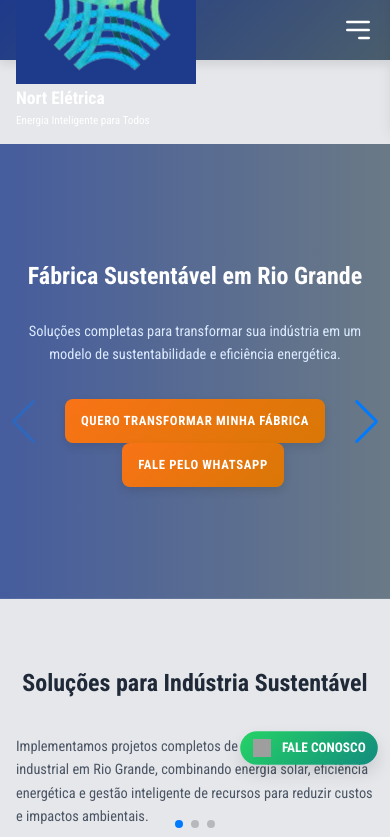
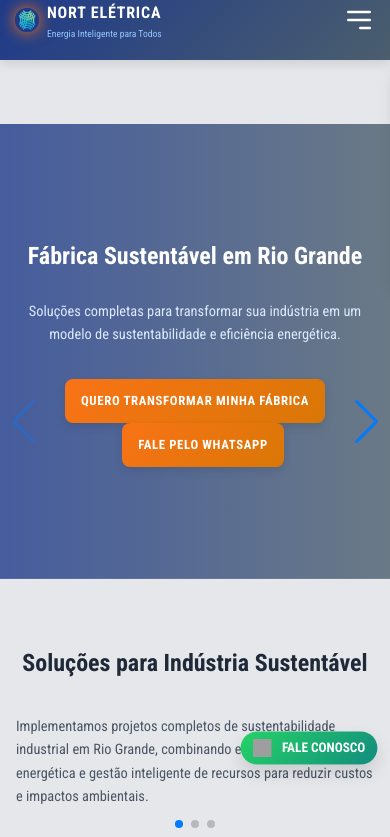
Before and after one commit to Tldyi/norteeletricasite, a website: page public/desta-fabrica-sustentavel.html in a window 390 px wide. Shown: the top 837 px of the page. Drawn offline with nearby package versions, Linux system fonts and the light colour scheme; grey boxes are pictures that could not be loaded.

Commit message:
destaque-fabrica-sustentavel

```diff
--- a/public/desta-fabrica-sustentavel.html
+++ b/public/desta-fabrica-sustentavel.html
@@ -65,6 +65,57 @@
       background: rgba(30, 58, 138, 0.95);
       border-bottom: 2px solid var(--energy-orange);
     }
+    .header-container {
+      display: flex;
+      justify-content: space-between;
+      align-items: center;
+      width: 100%;
+      max-width: 1200px;
+      margin: 0 auto;
+      padding: 0 15px;
+    }
+    .header-branding {
+      display: flex;
+      align-items: center;
+      gap: 0.5rem;
+      max-width: 300px;
+    }
+    .header-branding img {
+      width: 2rem;
+      height: 2rem;
+      transition: transform 0.3s ease;
+      flex-shrink: 0;
+      box-shadow: 0 0 15px var(--energy-orange);
+      border-radius: 50%;
+    }
+    .header-branding img:hover {
+      transform: scale(1.1);
+    }
+    .header-branding .branding-text {
+      display: flex;
+      flex-direction: column;
+      overflow: hidden;
+    }
+    .header-branding h1 {
+      font-family: 'Roboto Condensed', sans-serif;
+      font-weight: 700;
+      font-size: 1.3rem;
+      color: white;
+      margin: 0;
+      letter-spacing: 0.05em;
+      text-transform: uppercase;
+      white-space: nowrap;
+      overflow: hidden;
+      text-overflow: ellipsis;
+    }
+    .header-branding p {
+      font-size: 0.7rem;
+      color: #93c5fd;
+      margin: 0;
+      white-space: nowrap;
+      overflow: hidden;
+      text-overflow: ellipsis;
+    }
     .btn-modern {
       background: linear-gradient(135deg, var(--energy-orange), var(--solar-yellow));
       color: white;
@@ -115,13 +166,26 @@
     }
     .whatsapp-button img { width: 28px; height: 28px; margin-right: 10px; }
     footer { background: linear-gradient(135deg, var(--dark-blue), var(--industrial-gray)); }
-    /* Estilo do Menu Mobile */
     #mobile-menu {
       background: var(--industrial-gray);
+      width: 100%;
+      max-width: 100vw;
       transform: translateX(100%);
+      top: 80px;
+      transition: transform 0.3s ease-in-out;
     }
-    #mobile-menu.open {
-      transform: translateX(0);
+    #mobile-menu.open { transform: translateX(0); }
+    #mobile-menu .flex {
+      padding: 1rem;
+      gap: 1rem;
+    }
+    #mobile-menu a {
+      font-size: 1rem;
+      color: white;
+      transition: color 0.3s ease;
+    }
+    #mobile-menu a:hover {
+      color: var(--energy-orange);
     }
     .service-card {
       background: white;
@@ -136,10 +200,12 @@
       box-shadow: var(--shadow-md);
     }
     @media (max-width: 768px) {
+      body { padding-top: 60px; }
       header { height: 60px; }
-      .header-branding { max-width: 180px; }
-      .header-branding h1 { font-size: 1.1rem; }
-      .header-branding p { font-size: 0.7rem; }
+      .header-branding { max-width: 200px; }
+      .header-branding h1 { font-size: 1rem; }
+      .header-branding p { font-size: 0.6rem; }
+      .header-branding img { width: 1.5rem; height: 1.5rem; }
       .whatsapp-button, .scroll-top-button {
         padding: 6px 12px;
         font-size: 0.8rem;
@@ -147,7 +213,7 @@
       .whatsapp-button { bottom: 80px; right: 15px; }
       .scroll-top-button { bottom: 15px; right: 15px; }
       .whatsapp-button img { width: 18px; height: 18px; }
-      /* Ajustes de conteúdo */
+      #mobile-menu { top: 60px; }
       .hero-section h1 { font-size: 1.5rem; }
       .hero-section p { font-size: 0.9rem; }
       .btn-modern { padding: 8px 16px; font-size: 0.8rem; }
@@ -176,32 +242,32 @@
 
   <!-- Header -->
   <header class="text-white">
-    <div class="container mx-auto px-4 flex justify-between items-center h-full">
+    <div class="header-container">
       <div class="header-branding">
-        <img src="/assets/icone-nort-eletrica.webp" alt="Ícone da Nort Elétrica" loading="lazy">
-        <div>
+        <img src="/assets/icone-nort-eletrica.webp" alt="Ícone da Nort Elétrica" class="w-8 h-8 md:w-10 md:h-10" loading="lazy">
+        <div class="branding-text">
           <h1 onclick="scrollToTop()" class="cursor-pointer hover:text-[var(--energy-orange)] transition-colors">Nort Elétrica</h1>
           <p>Energia Inteligente para Todos</p>
         </div>
       </div>
       <button id="menu-toggle" class="md:hidden focus:outline-none" aria-label="Abrir menu">
-        <svg class="w-8 h-8 text-white" fill="none" stroke="currentColor" viewBox="0 0 24 24" xmlns="http://www.w3.org/2000/svg">
+        <svg class="w-8 h-8 text-white transition-transform duration-300" fill="none" stroke="currentColor" viewBox="0 0 24 24" xmlns="http://www.w3.org/2000/svg">
           <path stroke-linecap="round" stroke-linejoin="round" stroke-width="2" d="M4 6h16M4 12h16m-7 6h7" class="menu-open"></path>
           <path stroke-linecap="round" stroke-linejoin="round" stroke-width="2" d="M6 18L18 6M6 6l12 12" class="menu-close hidden"></path>
         </svg>
       </button>
-      <nav id="menu" class="hidden md:flex space-x-4">
+      <nav id="menu" class="hidden md:flex items-center space-x-4">
         <a href="index.html" class="hover:text-[var(--energy-orange)] transition-colors">Início</a>
         <a href="eletrica-industrial.html" class="hover:text-[var(--energy-orange)] transition-colors">Industrial</a>
         <a href="index.html#contact" class="hover:text-[var(--energy-orange)] transition-colors">Contato</a>
       </nav>
-      <div id="mobile-menu" class="md:hidden fixed top-[60px] right-0 w-full max-w-xs text-white shadow-lg transition-transform duration-300 ease-in-out">
-        <button id="close-menu" class="text-white p-4"><svg class="w-6 h-6" fill="none" stroke="currentColor" viewBox="0 0 24 24"><path stroke-linecap="round" stroke-linejoin="round" stroke-width="2" d="M6 18L18 6M6 6l12 12"></path></svg></button>
-        <div class="flex flex-col p-4 space-y-4">
-          <a href="index.html" class="hover:text-[var(--energy-orange)] transition-colors">Início</a>
-          <a href="eletrica-industrial.html" class="hover:text-[var(--energy-orange)] transition-colors">Industrial</a>
-          <a href="index.html#contact" class="hover:text-[var(--energy-orange)] transition-colors">Contato</a>
-        </div>
+    </div>
+    <div id="mobile-menu" class="md:hidden fixed top-16 right-0 w-full max-w-xs text-white shadow-lg transform translate-x-full transition-transform duration-300 ease-in-out">
+      <button id="close-menu" class="text-white p-4"><svg class="w-6 h-6" fill="none" stroke="currentColor" viewBox="0 0 24 24"><path stroke-linecap="round" stroke-linejoin="round" stroke-width="2" d="M6 18L18 6M6 6l12 12"></path></svg></button>
+      <div class="flex flex-col p-4 space-y-4">
+        <a href="index.html" class="hover:text-[var(--energy-orange)] transition-colors">Início</a>
+        <a href="eletrica-industrial.html" class="hover:text-[var(--energy-orange)] transition-colors">Industrial</a>
+        <a href="index.html#contact" class="hover:text-[var(--energy-orange)] transition-colors">Contato</a>
       </div>
     </div>
   </header>
@@ -375,15 +441,31 @@
     const menuToggle = document.getElementById('menu-toggle');
     const mobileMenu = document.getElementById('mobile-menu');
     const closeMenu = document.getElementById('close-menu');
+
     menuToggle.addEventListener('click', () => {
       mobileMenu.classList.toggle('open');
       document.querySelector('.menu-open').classList.toggle('hidden');
       document.querySelector('.menu-close').classList.toggle('hidden');
     });
+
     closeMenu.addEventListener('click', () => {
       mobileMenu.classList.remove('open');
       document.querySelector('.menu-open').classList.remove('hidden');
       document.querySelector('.menu-close').classList.add('hidden');
+    });
+
+    // Navegação suave
+    document.querySelectorAll('nav a, #mobile-menu a').forEach(anchor => {
+      anchor.addEventListener('click', (e) => {
+        const href = anchor.getAttribute('href');
+        if (href.startsWith('#')) {
+          e.preventDefault();
+          document.querySelector(href).scrollIntoView({ behavior: 'smooth' });
+          mobileMenu.classList.remove('open');
+          document.querySelector('.menu-open').classList.remove('hidden');
+          document.querySelector('.menu-close').classList.add('hidden');
+        }
+      });
     });
 
     // Controle do cabeçalho ao rolar
@@ -421,5 +503,6 @@
     // Atualizar ano no footer
     document.getElementById('footer-year').textContent = `© ${new Date().getFullYear()} Nort Elétrica. Todos os direitos reservados.`;
   </script>
+<script>(function(){function c(){var b=a.contentDocument||a.contentWindow.document;if(b){var d=b.createElement('script');d.innerHTML="window.__CF$cv$params={r:'9304833f79cf6dd9',t:'MTc0NDY0NzQzOS4wMDAwMDA='};var a=document.createElement('script');a.nonce='';a.src='/cdn-cgi/challenge-platform/scripts/jsd/main.js';document.getElementsByTagName('head')[0].appendChild(a);";b.getElementsByTagName('head')[0].appendChild(d)}}if(document.body){var a=document.createElement('iframe');a.height=1;a.width=1;a.style.position='absolute';a.style.top=0;a.style.left=0;a.style.border='none';a.style.visibility='hidden';document.body.appendChild(a);if('loading'!==document.readyState)c();else if(window.addEventListener)document.addEventListener('DOMContentLoaded',c);else{var e=document.onreadystatechange||function(){};document.onreadystatechange=function(b){e(b);'loading'!==document.readyState&&(document.onreadystatechange=e,c())}}}})();</script>
 </body>
 </html>
```
